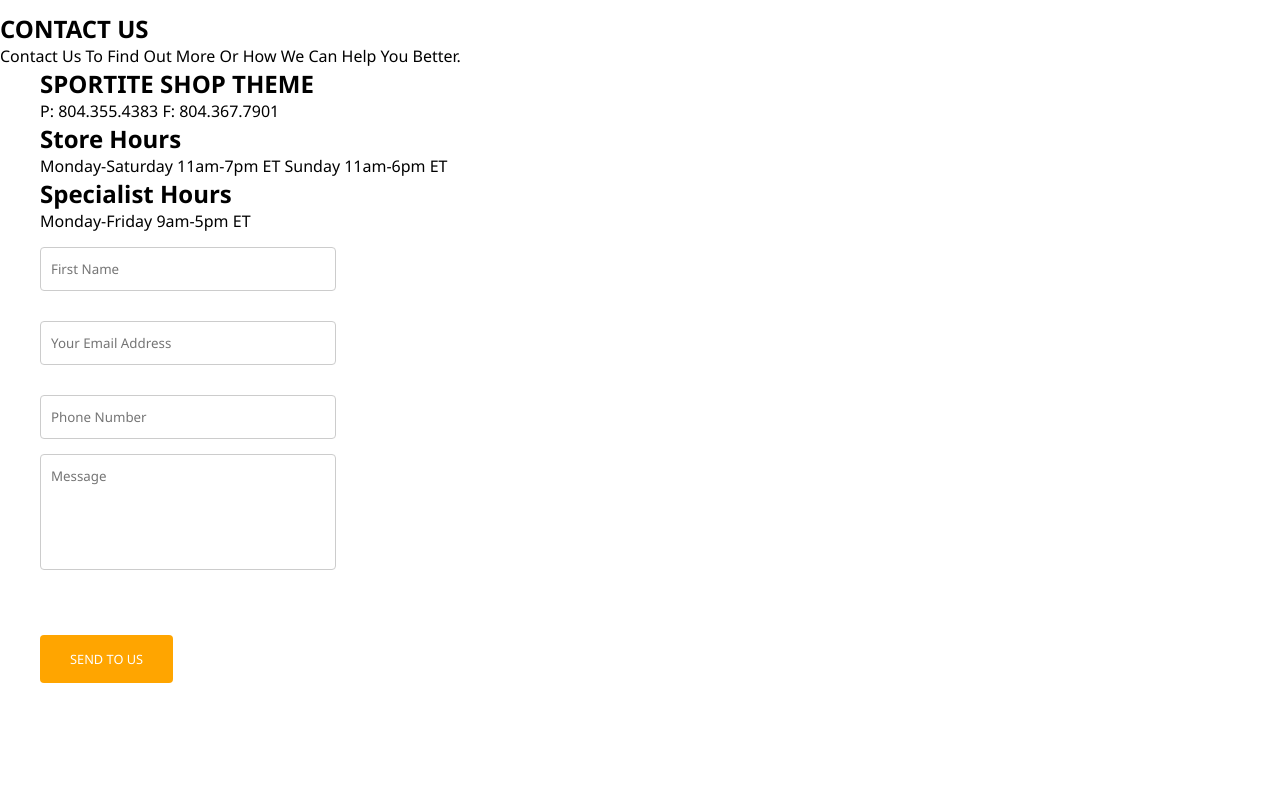
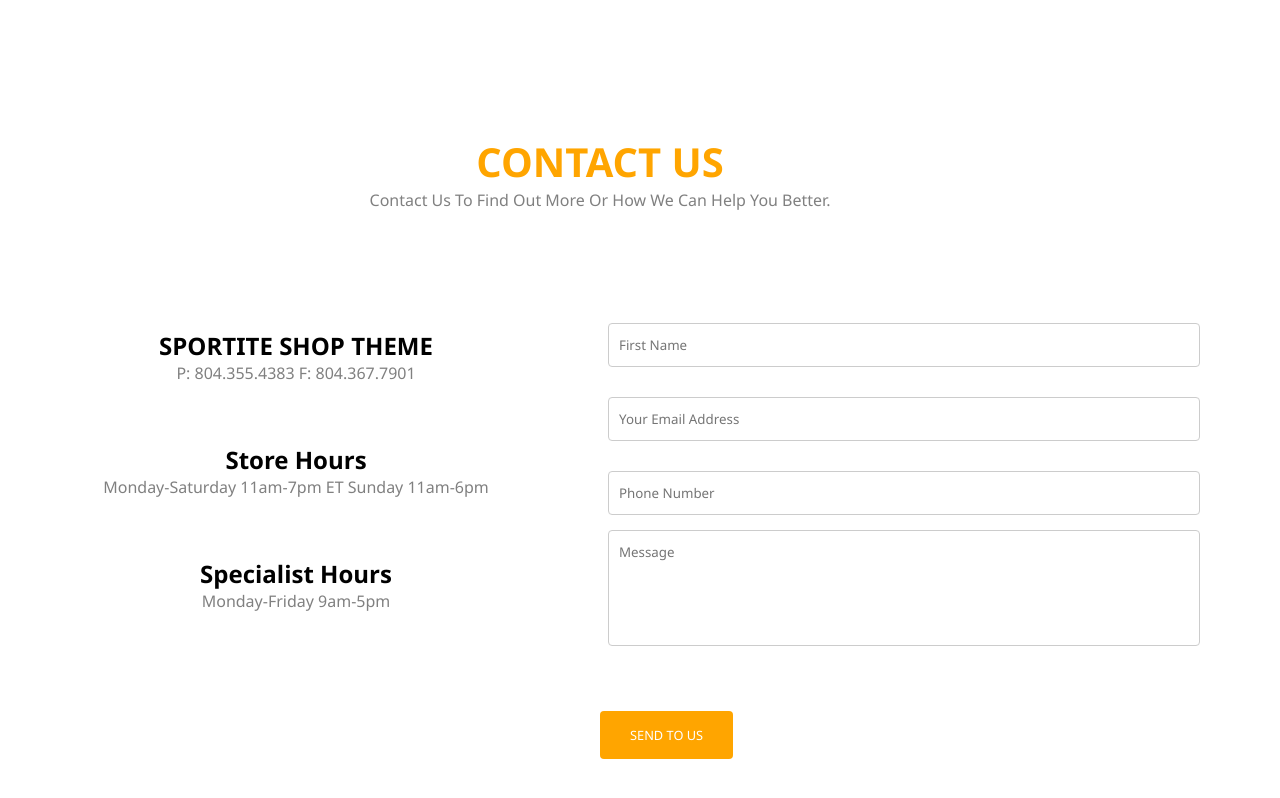
Before and after one commit to elyahyaoui-oubay/Projet5-Site-Vitrine-V1, a plain HTML site: page Réalisation/contact-us.html in a window 1280 px wide. Shown: the part 70-868 px from the top of the page. Before the commit the page ends 803 px from the top, so only its background shows below. Drawn offline with Linux system fonts and the light colour scheme.

Commit message:
update contact

```diff
--- a/Réalisation/contact-us.html
+++ b/Réalisation/contact-us.html
@@ -25,39 +25,42 @@
         </nav>
     </header>
 
-    <main>
-        <section>
+    <main class="container row">
+        <section class="contact col-xs-12 col-sm-12 col-lg-12">
             <h1 class="titre">CONTACT US</h1>
-            <p>Contact Us To Find Out More Or How We Can Help You Better.</p>
+            <p class="p-contact">Contact Us To Find Out More Or How We Can Help You Better.</p>
         </section>
 
-        <section class="container contact">
+        <section class="col-xs-12 col-sm-12 col-lg-6">
 
-            <div class="col-xs-12 col-sm-12 col-lg-6">
+            <div class="contact-shop">
                 <h2>SPORTITE SHOP THEME</h2>
-                <p>P: 804.355.4383 F: 804.367.7901</p>
+                <p class="p-contact">P: 804.355.4383 F: 804.367.7901</p>
             </div>
-            <div class="col-xs-12 col-sm-12 col-lg-6">
+
+            <div class="heurs">
                 <h2>Store Hours</h2>
-                <p>Monday-Saturday 11am-7pm ET
-                    Sunday 11am-6pm ET</p>
+                <p class="p-contact">Monday-Saturday 11am-7pm ET Sunday 11am-6pm</p>
             </div>
-            <div class="col-xs-12 col-sm-12 col-lg-6">
+
+            <div class="heurs-special">
                 <h2>Specialist Hours</h2>
-                <p>Monday-Friday 9am-5pm ET</p>
+                <p class="p-contact">Monday-Friday 9am-5pm</p>
             </div>
-            <div class="col-xs-12 col-sm-12 col-lg-6">
+        </section>
+
+        <section class="info col-xs-12 col-sm-12 col-lg-6">
+
             <form action="" >
                 <input type="text" name="first_name" placeholder="First Name">
                 <input type="text" name="your_email_address" placeholder="Your Email Address">
                 <input type="text" name="phone_number" placeholder="Phone Number">
                 <textarea name="message" rows="5" cols="21" placeholder="Message"></textarea>
-            </div>
+            </form>
+        </section>
             <div class="col-xs-12 col-sm-12 col-lg-12">
                 <button class="send_button">SEND TO US</button></li>
             </div>
-            </form>
-        </section>
-    </main>
+        </main>
 </body>
 </html>
--- a/Réalisation/css/contact-us.css
+++ b/Réalisation/css/contact-us.css
@@ -1,5 +1,12 @@
+*{
+    margin: 0%;
+    padding: 0%;
+    box-sizing: border-box;
+    font-family: 'Segoe UI', Tahoma, Geneva, Verdana, sans-serif;
+}
+
 input, select {
-    width: 50%;
+    width: 100%;
     padding: 12px 10px;
     margin:  15px 0;
     border: 1px solid #ccc;
@@ -14,7 +21,7 @@ input, select {
 
 textarea {
     resize: none;
-    width: 50%;
+    width: 100%;
     border: 1px solid #ccc;
     border-radius: 4px;
     padding: 12px 10px;
@@ -30,9 +37,39 @@ textarea {
     border-radius: 4px;
     color: white;
     margin-bottom: 50px;
+    margin-left: 50%;
     cursor: pointer;
 }
 
+.info{
+    margin-top: 8%;
+}
+
 .contact{
-    justify-content: center;
+   text-align: center;
+   margin-top: 10%;
 }
+
+.titre{
+    color: orange;
+    font-size: 40px;
+}
+
+.p-contact{
+    color: gray;
+}
+
+.contact-shop{
+    margin-top: 20%;
+    text-align: center;
+}
+
+.heurs{
+    margin-top: 10%;
+    text-align: center;
+}
+
+.heurs-special{
+    margin-top: 10%;
+    text-align: center;
+}
--- a/Réalisation/css/home.css
+++ b/Réalisation/css/home.css
@@ -48,7 +48,7 @@ li {
 }
 
 .hero {
-    background-image: url("../media/background.png");
+    background-image: url("../media/banner2.jpg");
     background-size: cover;
     background-repeat: no-repeat;
     background-position: center center;
```
Also changed, not shown: Réalisation/media/banner2.jpg (added).
